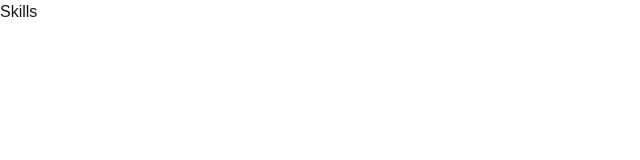
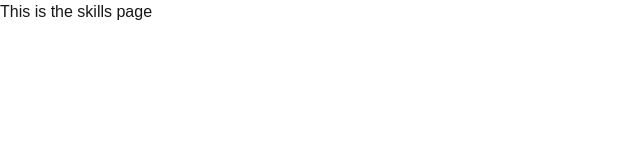
Before and after one commit to Kafoor-Nimas/Next-js-Learning, a Next.js app in the folder agent-skills-manager/: page /skills in a window 1280 px wide. Shown: the top 160 px of the page, without its empty margins (0-640 px from the left). Built offline with nearby package versions, Linux system fonts and the light colour scheme.

Commit message:
Dynamic Routes

```diff
--- /dev/null
+++ b/agent-skills-manager/app/skills/[identifier]/page.tsx
@@ -0,0 +1,3 @@
+export default function page() {
+  return <div>This is the skills details page</div>;
+}
--- a/agent-skills-manager/app/skills/page.tsx
+++ b/agent-skills-manager/app/skills/page.tsx
@@ -1,3 +1,3 @@
 export default function SkillsPage() {
-  return <div>Skills</div>;
+  return <div>This is the skills page</div>;
 }
```
